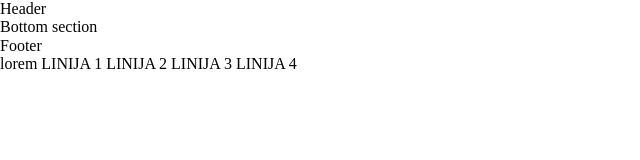
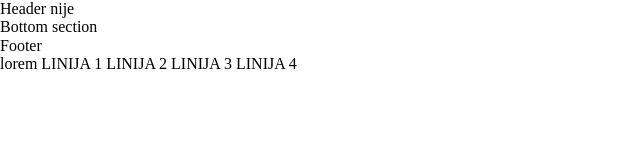
Before and after one commit to ooloo-io/github-flow-sobekcinasobek, a website: page src/index.html in a window 1280 px wide. Shown: the full height of the page, 0-640 px from the left. Drawn offline with nearby package versions, Linux system fonts and the light colour scheme.

Commit message:
fixup! test commit bottom

```diff
--- a/src/index.html
+++ b/src/index.html
@@ -14,7 +14,7 @@
 
 <body>
   <header class="header123">
-    Header
+    Header nije
   </header>
   <main class="content">
     <section class="section">
```
